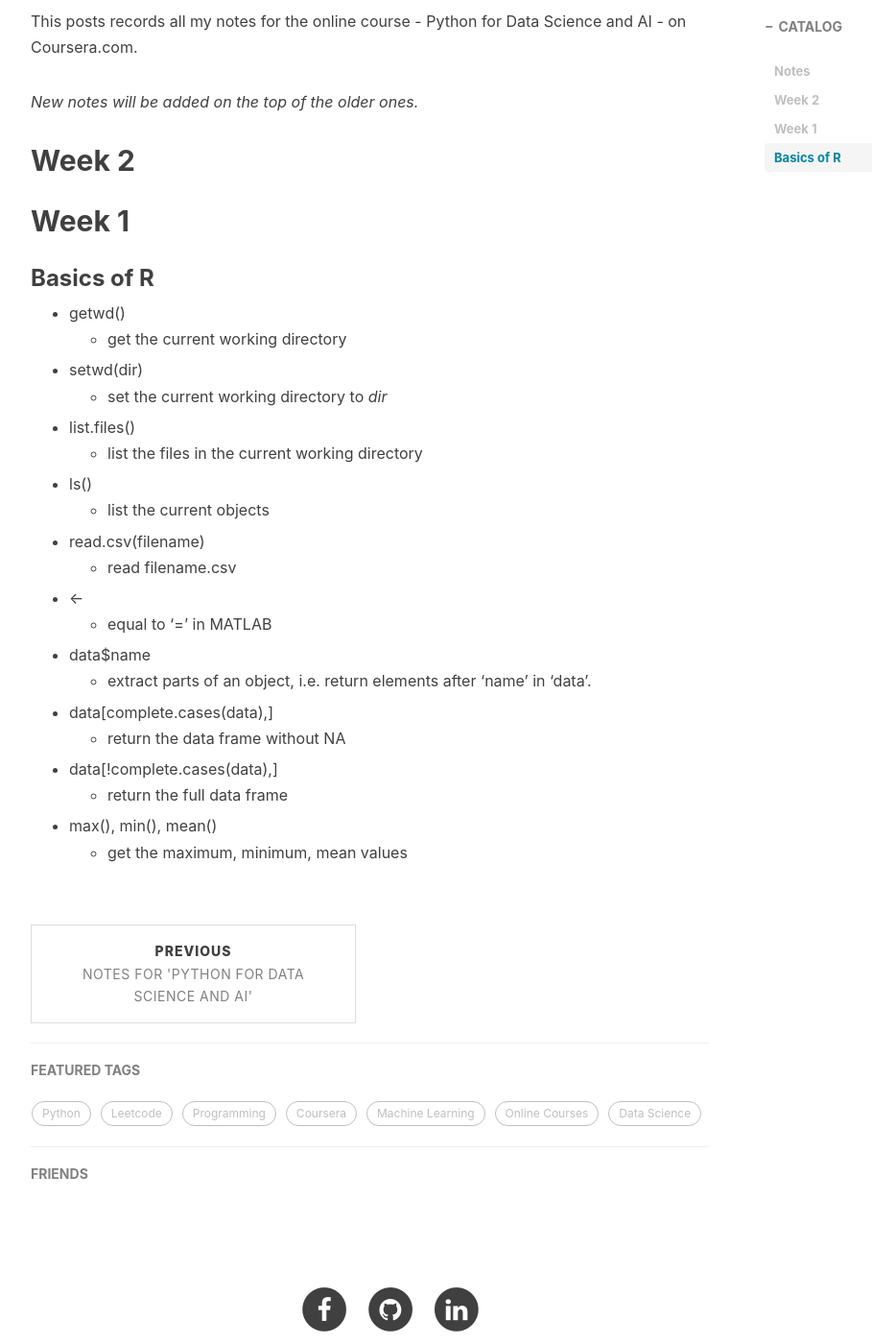
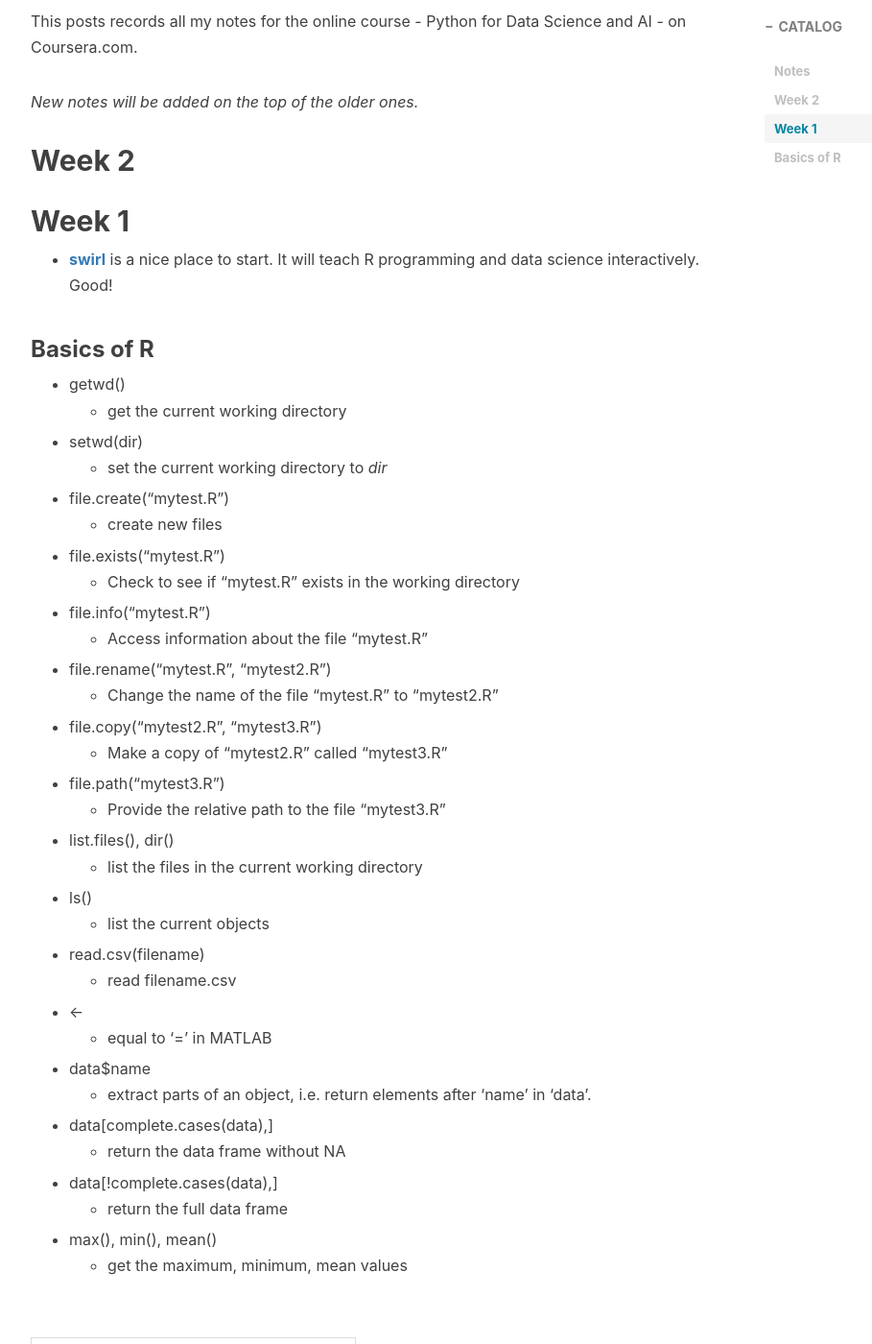
Before and after one commit to xian49930/jiuwuzhi.github.io, a Jekyll site: the page built from _posts/2019-09-10-Notes-R Programming.md, in a window 1280 px wide and 1400 px high, scrolled down 633 px. Shown: the whole window at 96% size, without its empty margins (233-1142 px from the left). Built offline with Jekyll 4.4.1, drawn with Linux system fonts in a browser that asks for light colours; nearby versions of some CDN libraries; comment, search, counter and statistics services are not loaded.

Commit message:
Update _posts/2019-09-10-Notes-R Programming.md

```diff
--- a/_posts/2019-09-10-Notes-R Programming.md
+++ b/_posts/2019-09-10-Notes-R Programming.md
@@ -24,6 +24,8 @@
 
 ## Week 1
 
+- [**swirl**](https://swirlstats.com/) is a nice place to start. It will teach R programming and data science interactively. Good!
+
 ### Basics of R
 
 - getwd()
@@ -32,7 +34,25 @@
 - setwd(dir)
 	- set the current working directory to *dir*
 
-- list.files()
+- file.create("mytest.R")
+	- create new files
+
+- file.exists("mytest.R")
+	- Check to see if "mytest.R" exists in the working directory
+
+- file.info("mytest.R")
+	- Access information about the file "mytest.R"
+
+- file.rename("mytest.R", "mytest2.R")
+	- Change the name of the file "mytest.R" to "mytest2.R"
+
+- file.copy("mytest2.R", "mytest3.R")
+	- Make a copy of "mytest2.R" called "mytest3.R"
+
+- file.path("mytest3.R")
+	- Provide the relative path to the file "mytest3.R"
+
+- list.files(), dir()
 	- list the files in the current working directory
 
 - ls()
```
